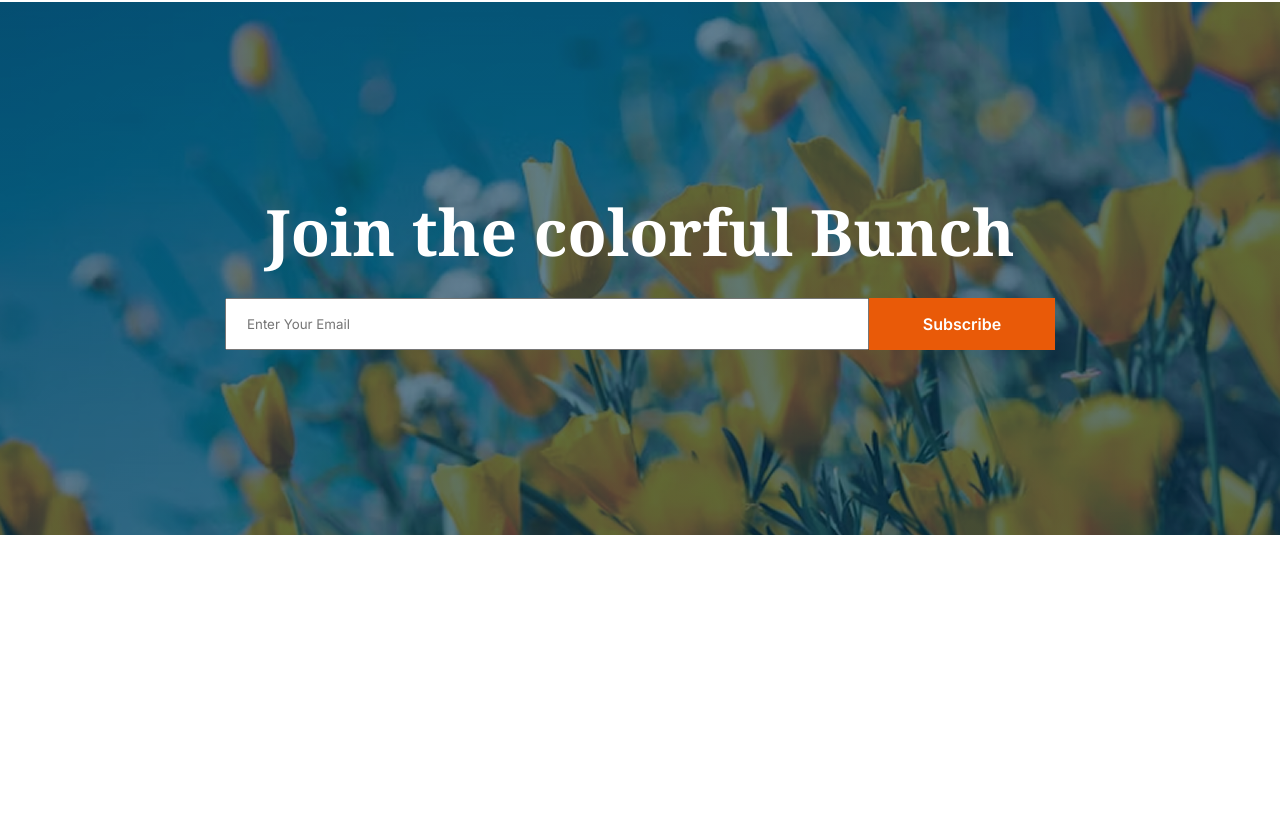
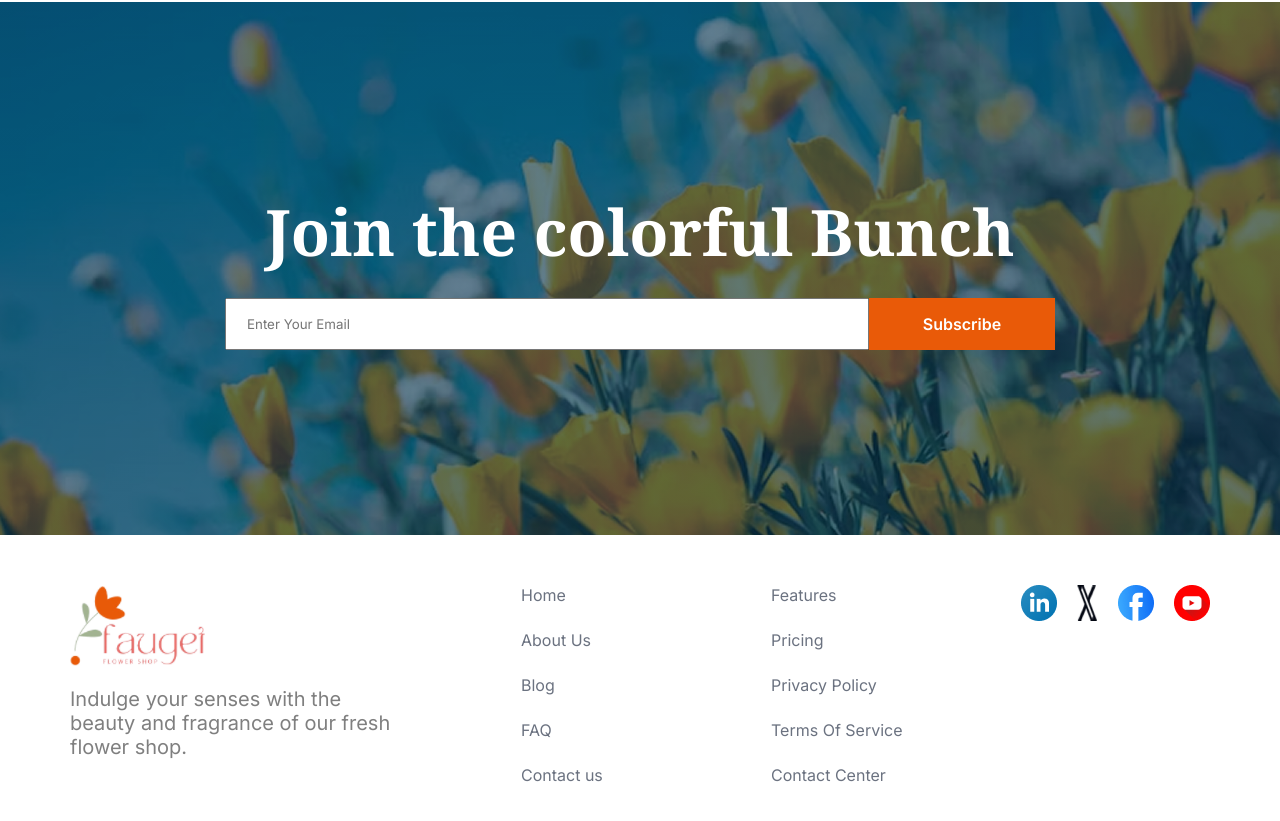
Before and after one commit to SuvroBiswas93/responsive-flowers, a plain HTML site: page index.html in a window 1280 px wide. Shown: the part 3528-4349 px from the top of the page. Before the commit the page ends 4063 px from the top, so only its background shows below. Drawn offline with Linux system fonts and the light colour scheme.

Commit message:
Add footer section and styled it

```diff
--- a/index.html
+++ b/index.html
@@ -254,6 +254,38 @@
             </section>
         </main>
         <footer>
+            <section class="footer">
+                <div class="footer-content flex">
+                    <div class="footer-left-side">
+                        <img src="./assets/logo.png" alt="">
+                        <p class="inter-font">Indulge your senses with the beauty and fragrance of our fresh flower shop. </p>
+                    </div>
+                    <div class="footer-middle1">
+                        <ul class="footer-list inter-font flex">
+                            <li><a href="">Home</a></li>
+                            <li><a href="">About Us</a></li>
+                            <li><a href="">Blog</a></li>
+                            <li><a href="">FAQ</a></li>
+                            <li><a href="">Contact us</a></li>
+                        </ul>
+                    </div>
+                    <div class="footer-middle2">
+                          <ul class="footer-list inter-font flex">
+                            <li><a href="">Features</a></li>
+                            <li><a href="">Pricing</a></li>
+                            <li><a href="">Privacy Policy</a></li>
+                            <li><a href="">Terms Of Service</a></li>
+                            <li><a href="">Contact Center</a></li>
+                        </ul>
+                    </div>
+                    <div class="footer-right-side flex">
+                        <img src="./assets/icon-linkedin.png" alt="">
+                        <img src="./assets/icon-twitter.png"  alt="">
+                        <img src="./assets/icon-facebook.png" alt="">
+                        <img src="./assets/icon-youtube.png"  alt="">
+                    </div>
+                </div>
+            </section>
         </footer>
     </body>
 </html>
--- a/styles/style.css
+++ b/styles/style.css
@@ -351,3 +351,45 @@
     margin-bottom: 23px;
     color:white;
 }
+
+/* Footer section */
+
+.footer{
+    max-width: 1440px;
+    width: 100%;
+
+}
+
+.footer-content{
+    max-width: 1140px;
+    width: 100%;
+
+    flex-direction: row;
+    justify-content: center;
+    align-items: flex-start;
+    margin:50px auto;
+    gap: 110px;
+
+}
+.footer-left-side p{
+    margin-top: 16px;
+    font-size: 1.25rem;
+    font-weight: 400;
+    color: rgba(0, 0, 0, 0.5);
+}
+.footer-list{
+    flex-direction: column;
+    gap: 25px;
+    list-style: none;
+    width: 140px;
+
+}
+.footer-list a{
+    text-decoration: none;
+    text-align: left;
+    color: rgb(107, 114, 128);
+}
+.footer-right-side{
+    justify-content: center;
+    gap: 20px;
+}
```
